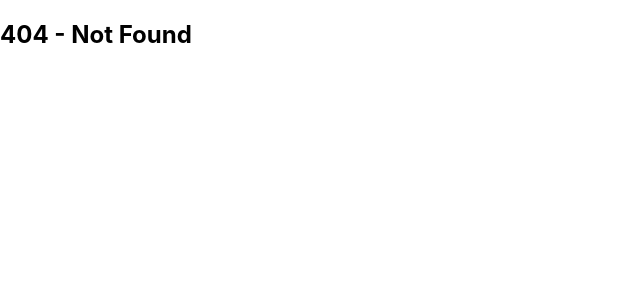
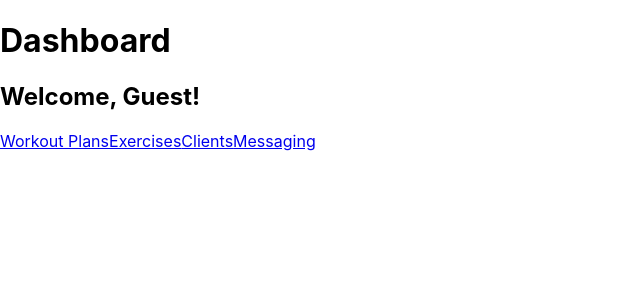
Before and after one commit to michaelalexanderphan/FlatironFit, a React (Create React App) app in the folder client/: page /dashboard in a window 1280 px wide. Before the commit this address had no page. Shown: the top 300 px of the page, without its empty margins (0-640 px from the left). Built offline with nearby package versions, Linux system fonts and the light colour scheme.

Commit message:
dashboard

```diff
--- a/client/src/App.js
+++ b/client/src/App.js
@@ -6,6 +6,7 @@ import Login from './components/auth/Login';
 import Signup from './components/auth/Signup';
 import NotFound from './views/NotFound';
 import { AuthProvider } from './context/AuthContext';
+import Dashboard from './views/Dashboard';
 
 function App() {
   return (
@@ -16,6 +17,7 @@ function App() {
           <Route path="/" element={<Home />} />
           <Route path="/login" element={<Login />} />
           <Route path="/signup" element={<Signup />} />
+          <Route path="/dashboard/*" element={<Dashboard />} /> {/* Add a wildcard route for dashboard */}
           <Route path="*" element={<NotFound />} />
         </Routes>
       </Router>
--- a/client/src/components/common/PrivateRoute.js
+++ b/client/src/components/common/PrivateRoute.js
@@ -1,14 +1,15 @@
 import React from 'react';
 import { Route, Redirect } from 'react-router-dom';
+import { useAuth } from '../../context/AuthContext';
 
 const PrivateRoute = ({ component: Component, ...rest }) => {
-  const isAuthenticated = /* logic to determine if the user is authenticated */;
+  const { user } = useAuth();
 
   return (
     <Route
       {...rest}
       render={props =>
-        isAuthenticated ? (
+        user ? (
           <Component {...props} />
         ) : (
           <Redirect to={{ pathname: '/login', state: { from: props.location } }} />
--- /dev/null
+++ b/client/src/components/workout/WorkoutPlans.js
@@ -0,0 +1,11 @@
+import React from 'react';
+
+function WorkoutPlans() {
+  return (
+    <div>
+      {/* Add content for Workout Plans */}
+    </div>
+  );
+}
+
+export default WorkoutPlans;
--- a/client/src/views/Dashboard.js
+++ b/client/src/views/Dashboard.js
@@ -1,6 +1,12 @@
 import React, { useState, useEffect, useContext } from 'react';
-import { AuthContext } from '../../context/AuthContext';
+import { AuthContext } from '../context/AuthContext';
 import axios from 'axios';
+import Navbar from './Navbar';
+import { Routes, Route, Outlet } from 'react-router-dom';
+import WorkoutPlans from '../components/workout/WorkoutPlans'; // Updated import path
+import Clients from '../components/workout/WorkoutDetail'; // Placeholder for Clients
+import Exercises from '../components/exercise/ExerciseList'; // Placeholder for Exercises
+import Messaging from '../components/message/MessageList'; // Updated import path
 
 function Dashboard() {
   const { user } = useContext(AuthContext);
@@ -18,7 +24,6 @@ function Dashboard() {
         setWorkouts(response.data);
       } catch (error) {
         console.error('Error fetching workouts', error);
-        // Handle error, e.g., redirect to login if the token is invalid
       } finally {
         setIsLoading(false);
       }
@@ -31,7 +36,7 @@ function Dashboard() {
 
   const handleNewWorkout = async (e) => {
     e.preventDefault();
-    if (!newWorkoutTitle) return; // Simple validation
+    if (!newWorkoutTitle) return;
 
     try {
       const response = await axios.post(
@@ -45,45 +50,21 @@ function Dashboard() {
       }
     } catch (error) {
       console.error('Error creating a new workout', error);
-      // Handle error, e.g., show a notification
     }
   };
 
   return (
     <div>
       <h1>Dashboard</h1>
-      <h2>Welcome, {user ? user.username : 'Guest'}!</h2>
-
-      {user && user.role === 'trainer' && (
-        <div>
-          <h3>Create New Workout Plan</h3>
-          <form onSubmit={handleNewWorkout}>
-            <input
-              type="text"
-              value={newWorkoutTitle}
-              onChange={(e) => setNewWorkoutTitle(e.target.value)}
-              placeholder="Enter workout title"
-              required
-            />
-            <button type="submit">Add Workout</button>
-          </form>
-        </div>
-      )}
-
-      <div>
-        <h3>Your Workout Plans</h3>
-        {isLoading ? (
-          <p>Loading workouts...</p>
-        ) : workouts.length ? (
-          <ul>
-            {workouts.map(workout => (
-              <li key={workout.id}>{workout.title}</li>
-            ))}
-          </ul>
-        ) : (
-          <p>No workouts found. Start by creating a new plan.</p>
-        )}
-      </div>
+      <h2>Welcome, {user ? `Welcome, ${user.username}!` : 'Guest'}!</h2>
+      <Navbar />
+      <Routes>
+        <Route path="workout-plans" element={<WorkoutPlans />} />
+        <Route path="exercises" element={<Exercises />} />
+        <Route path="clients" element={<Clients />} />
+        <Route path="messaging" element={<Messaging />} />
+        <Route index element={<Outlet />} />
+      </Routes>
     </div>
   );
 }
--- /dev/null
+++ b/client/src/views/Navbar.js
@@ -0,0 +1,15 @@
+import React from 'react';
+import { Link } from 'react-router-dom';
+
+function Navbar() {
+  return (
+    <nav>
+      <Link to="/workout-plans">Workout Plans</Link>
+      <Link to="/exercises">Exercises</Link>
+      <Link to="/clients">Clients</Link>
+      <Link to="/messaging">Messaging</Link>
+    </nav>
+  );
+}
+
+export default Navbar;
```
Also changed, not shown: client/src/components/workout/WorkoutList.js (deleted).
